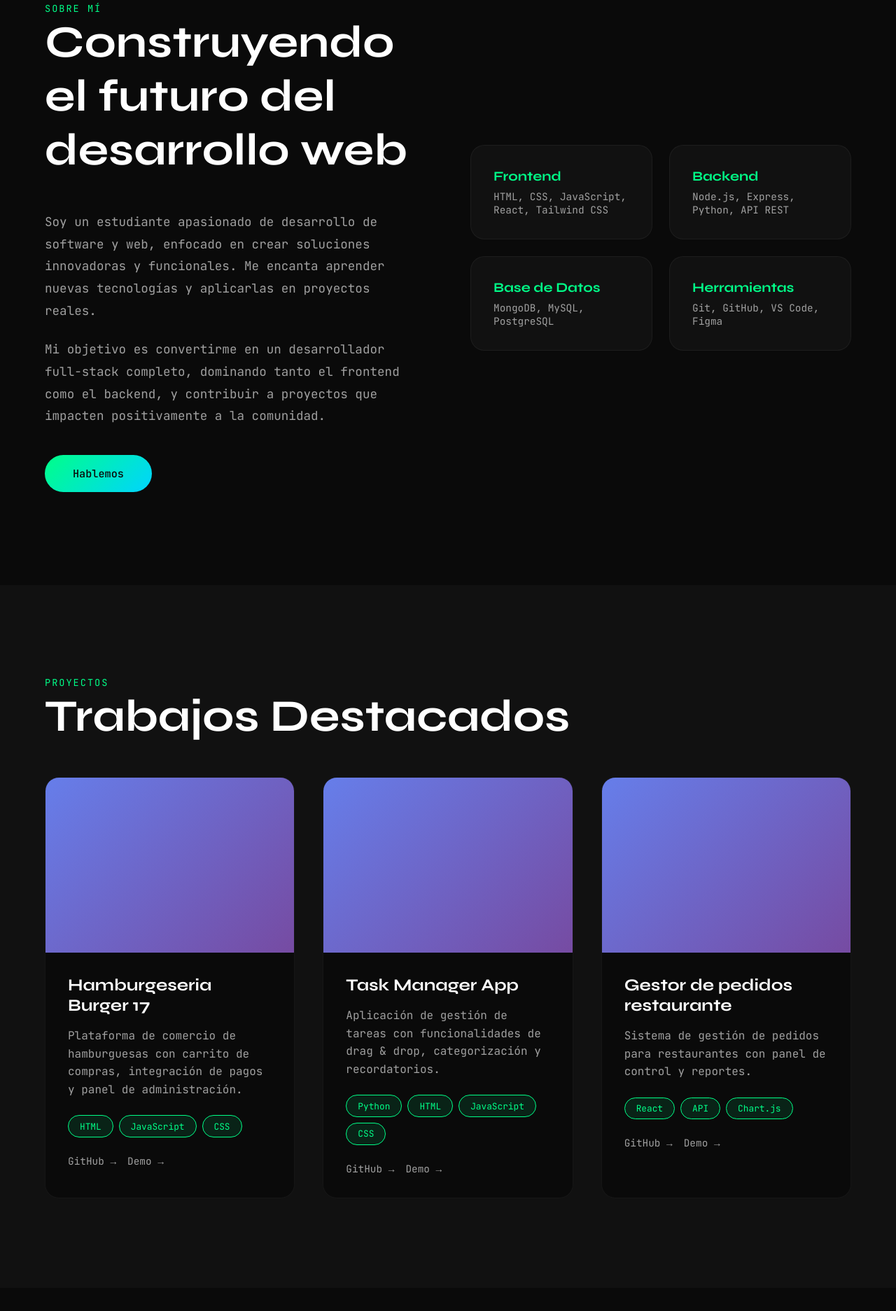
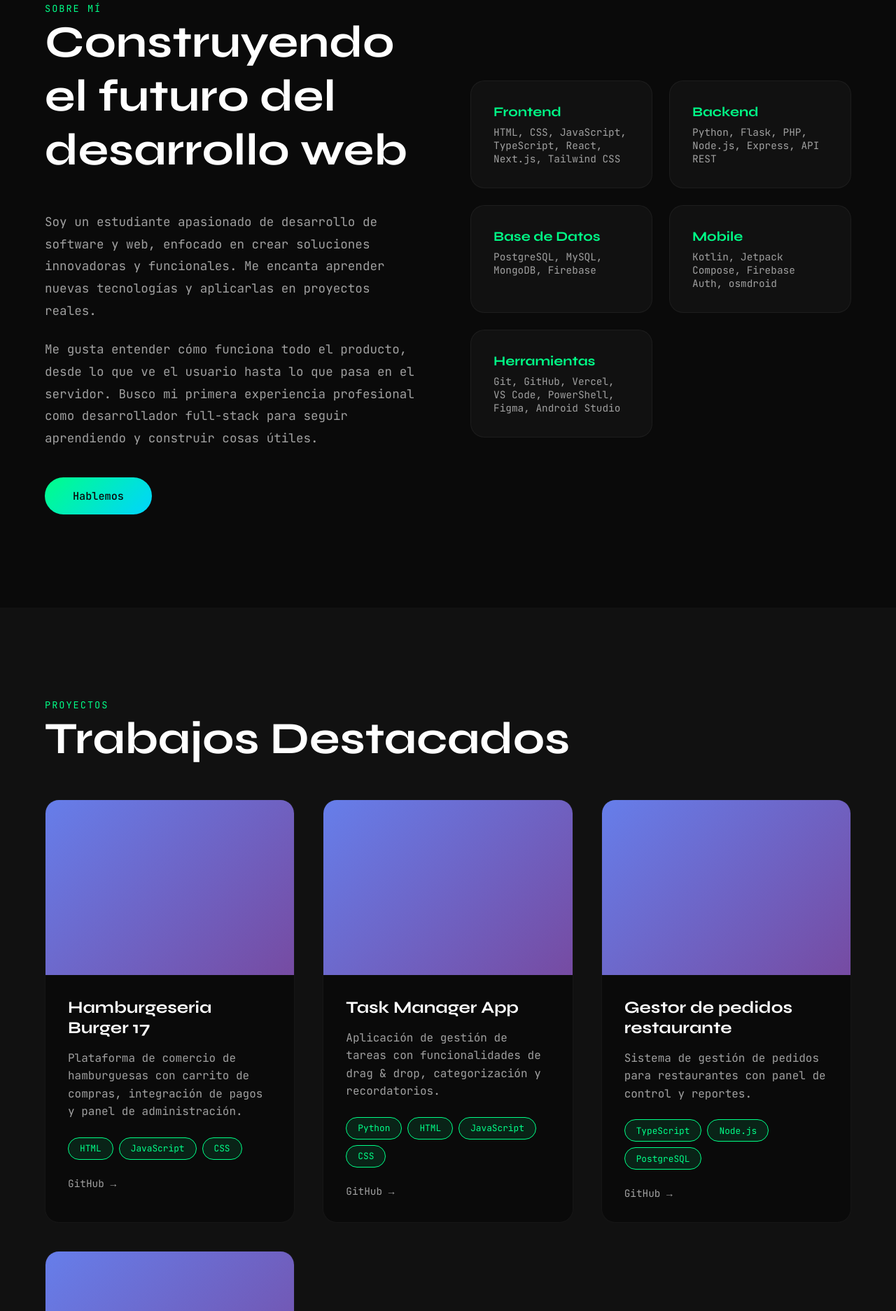
Before and after one commit to juan458arg/portfolio, a website: page index.html in a window 1280 px wide. Shown: the part 927-2800 px from the top of the page at 70% size. Drawn offline with Linux system fonts and the light colour scheme.

Commit message:
Tarjetas clickeables, skills y textos actualizados

```diff
--- a/index.html
+++ b/index.html
@@ -40,7 +40,7 @@
                 <span class="gradient-text">RASJIDO</span>
             </h1>
             <p class="hero-subtitle">
-                Estudiante de desarrollo de software y web | Apasionado por crear experiencias digitales únicas
+                Estudiante de desarrollo de software | Apasionado por crear experiencias digitales únicas
             </p>
             <div class="cta-buttons">
                 <a href="#proyectos" class="btn btn-primary">Ver Proyectos</a>
@@ -62,26 +62,30 @@
                     Soy un estudiante apasionado de desarrollo de software y web, enfocado en crear soluciones innovadoras y funcionales. Me encanta aprender nuevas tecnologías y aplicarlas en proyectos reales.
                 </p>
                 <p>
-                    Mi objetivo es convertirme en un desarrollador full-stack completo, dominando tanto el frontend como el backend, y contribuir a proyectos que impacten positivamente a la comunidad.
+                    Me gusta entender cómo funciona todo el producto, desde lo que ve el usuario hasta lo que pasa en el servidor. Busco mi primera experiencia profesional como desarrollador full-stack para seguir aprendiendo y construir cosas útiles.
                 </p>
                 <a href="#contacto" class="btn btn-primary" style="display: inline-block; margin-top: 1rem;">Hablemos</a>
             </div>
             <div class="skills-grid">
                 <div class="skill-card">
                     <h3>Frontend</h3>
-                    <p>HTML, CSS, JavaScript, React, Tailwind CSS</p>
+                    <p><p>HTML, CSS, JavaScript, TypeScript, React, Next.js, Tailwind CSS</p></p>
                 </div>
                 <div class="skill-card">
                     <h3>Backend</h3>
-                    <p>Node.js, Express, Python, API REST</p>
+                    <p>Python, Flask, PHP, Node.js, Express, API REST</p>
                 </div>
                 <div class="skill-card">
                     <h3>Base de Datos</h3>
-                    <p>MongoDB, MySQL, PostgreSQL</p>
+                    <p>PostgreSQL, MySQL, MongoDB, Firebase</p>
+                </div>
+                 <div class="skill-card">
+                    <h3>Mobile</h3>
+                    <p>Kotlin, Jetpack Compose, Firebase Auth, osmdroid</p>
                 </div>
                 <div class="skill-card">
                     <h3>Herramientas</h3>
-                    <p>Git, GitHub, VS Code, Figma</p>
+                    <p>Git, GitHub, Vercel, VS Code, PowerShell, Figma, Android Studio</p>
                 </div>
             </div>
         </div>
@@ -96,6 +100,7 @@
 
     <!-- Project 1 -->
     <div class="project-card">
+        <a href="https://burger17project.vercel.app/" class="card-link" target="_blank" rel="noopener" aria-label="Ver demo de Hamburgeseria Burger 17"></a>
         <div class="project-image"></div>
         <div class="project-content">
             <h3 class="project-title">Hamburgeseria Burger 17</h3>
@@ -108,14 +113,14 @@
                 <span class="tag">CSS</span>
             </div>
             <div class="project-links">
-                            <a href="https://github.com/juan458arg/burger17project" class="project-link">GitHub →</a>
-                            <a href="https://burger17project.vercel.app/" class="project-link">Demo →</a>
+                <a href="https://github.com/juan458arg/burger17project" class="project-link" target="_blank" rel="noopener">GitHub →</a>
             </div>
         </div>
     </div>
 
     <!-- Project 2 -->
     <div class="project-card">
+        <a href="https://gestor-de-tareas-five.vercel.app/" class="card-link" target="_blank" rel="noopener" aria-label="Ver demo de Task Manager App"></a>
         <div class="project-image"></div>
         <div class="project-content">
             <h3 class="project-title">Task Manager App</h3>
@@ -129,14 +134,14 @@
                 <span class="tag">CSS</span>
             </div>
             <div class="project-links">
-                            <a href="https://github.com/juan458arg/gestor-de-tareas" class="project-link">GitHub →</a>
-                            <a href="https://gestor-de-tareas-five.vercel.app/" class="project-link" target="_blank">Demo →</a>
+                <a href="https://github.com/juan458arg/gestor-de-tareas" class="project-link" target="_blank" rel="noopener">GitHub →</a>
             </div>
         </div>
     </div>
 
-                <!-- Project 3 -->
-                <div class="project-card">
+    <!-- Project 3 (sin demo todavía: sin overlay) -->
+    <div class="project-card no-demo">
+        <a href="https://gestor-de-pedidos-restaurante.vercel.app/" class="card-link" target="_blank" rel="noopener" aria-label="Ver demo de Gestor de pedidos restaurante"></a>
         <div class="project-image"></div>
         <div class="project-content">
             <h3 class="project-title">Gestor de pedidos restaurante</h3>
@@ -144,16 +149,34 @@
                 Sistema de gestión de pedidos para restaurantes con panel de control y reportes.
             </p>
             <div class="project-tags">
-                            <span class="tag">React</span>
-                            <span class="tag">API</span>
-                            <span class="tag">Chart.js</span>
+                <span class="tag">TypeScript</span>
+                <span class="tag">Node.js</span>
+                <span class="tag">PostgreSQL</span>
             </div>
             <div class="project-links">
-                            <a href="https://github.com/tuusuario" class="project-link">GitHub →</a>
-                            <a href="#" class="project-link">Demo →</a>
+                <a href="https://github.com/juan458arg/gestor-de-pedidos-restaurante" class="project-link" target="_blank" rel="noopener">GitHub →</a>
             </div>
         </div>
     </div>
+    <div class="project-card no-demo">
+    <div class="project-image"></div>
+    <div class="project-content">
+        <h3 class="project-title">ParkSpot</h3>
+        <p class="project-description">
+            App Android para buscar y reservar estacionamientos en un mapa, con registro, login y perfil de usuario.
+        </p>
+        <div class="project-tags">
+            <span class="tag">Kotlin</span>
+            <span class="tag">Jetpack Compose</span>
+            <span class="tag">Firebase</span>
+            <span class="tag">OpenStreetMap</span>
+        </div>
+        <div class="project-links">
+            <a href="https://github.com/juan458arg/ParqueAR" class="project-link" target="_blank" rel="noopener">GitHub →</a>
+        </div>
+    </div>
+</div>
+
 
 </div>
         </div>
@@ -165,7 +188,7 @@
             <span class="section-tag">Contacto</span>
             <h2 class="section-title">Trabajemos juntos</h2>
             <p class="contact-text">
-                Aca esta mi contacto para que me puedas escribir si queres contratarme.
+                Aca esta mi contacto para que me puedas escribir si queres que armemos un proyecto juntos o queres contratar mis servicios.
             </p>
             <div class="contact-methods">
 
--- a/styles.css
+++ b/styles.css
@@ -446,6 +446,8 @@ section {
     transition: all 0.4s ease;
     opacity: 0;
     transform: translateY(50px);
+    position: relative;   /* nuevo */
+    cursor: pointer;      /* nuevo */
 }
 
 .project-card.visible {
@@ -519,6 +521,8 @@ section {
 .project-links {
     display: flex;
     gap: 1rem;
+    position: relative;   /* nuevo */
+    z-index: 2;           /* nuevo */
 }
 
 .project-link {
@@ -533,6 +537,23 @@ section {
 
 .project-link:hover {
     color: var(--accent);
+}
+
+/* Tarjeta clickeable hacia la demo */
+.project-card.no-demo {
+    cursor: default;
+}
+
+.card-link {
+    position: absolute;
+    inset: 0;
+    z-index: 1;
+}
+
+.card-link:focus-visible {
+    outline: 2px solid var(--accent);
+    outline-offset: -4px;
+    border-radius: 20px;
 }
 
 /* ============================================
```
Also changed, not shown: 1 other file. Lines whose indentation alone changed are shown as unchanged.
